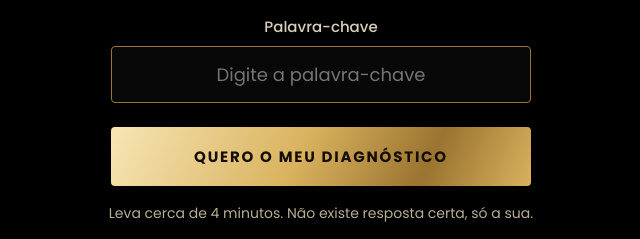
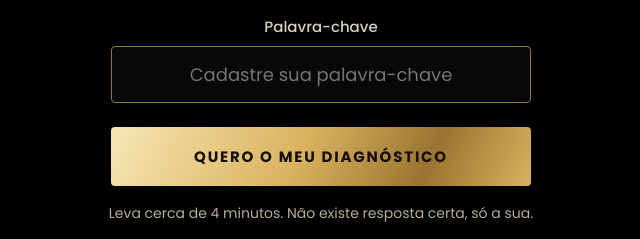
Before and after one commit to infra-imc-ourives/quiz-black26, a plain HTML site: page index.html in a window 1280 px wide. Shown: the part 1323-1562 px from the top of the page, 319-959 px from the left. Drawn offline with Linux system fonts and the light colour scheme.

Commit message:
Ajusta placeholder da palavra-chave
Co-Authored-By: Claude Opus 5.5 <noreply@anthropic.com>

```diff
--- a/index.html
+++ b/index.html
@@ -178,7 +178,7 @@ height="0" width="0" style="display:none;visibility:hidden"></iframe></noscript>
     <p class="err" id="email-err" role="alert"></p>
     <label class="field">
       <span>Palavra-chave</span>
-      <input id="kw" type="text" autocomplete="off" maxlength="60" placeholder="Digite a palavra-chave">
+      <input id="kw" type="text" autocomplete="off" maxlength="60" placeholder="Cadastre sua palavra-chave">
     </label>
     <p class="err" id="kw-err" role="alert"></p>
     <button class="btn" id="start">QUERO O MEU DIAGNÓSTICO</button>
```
